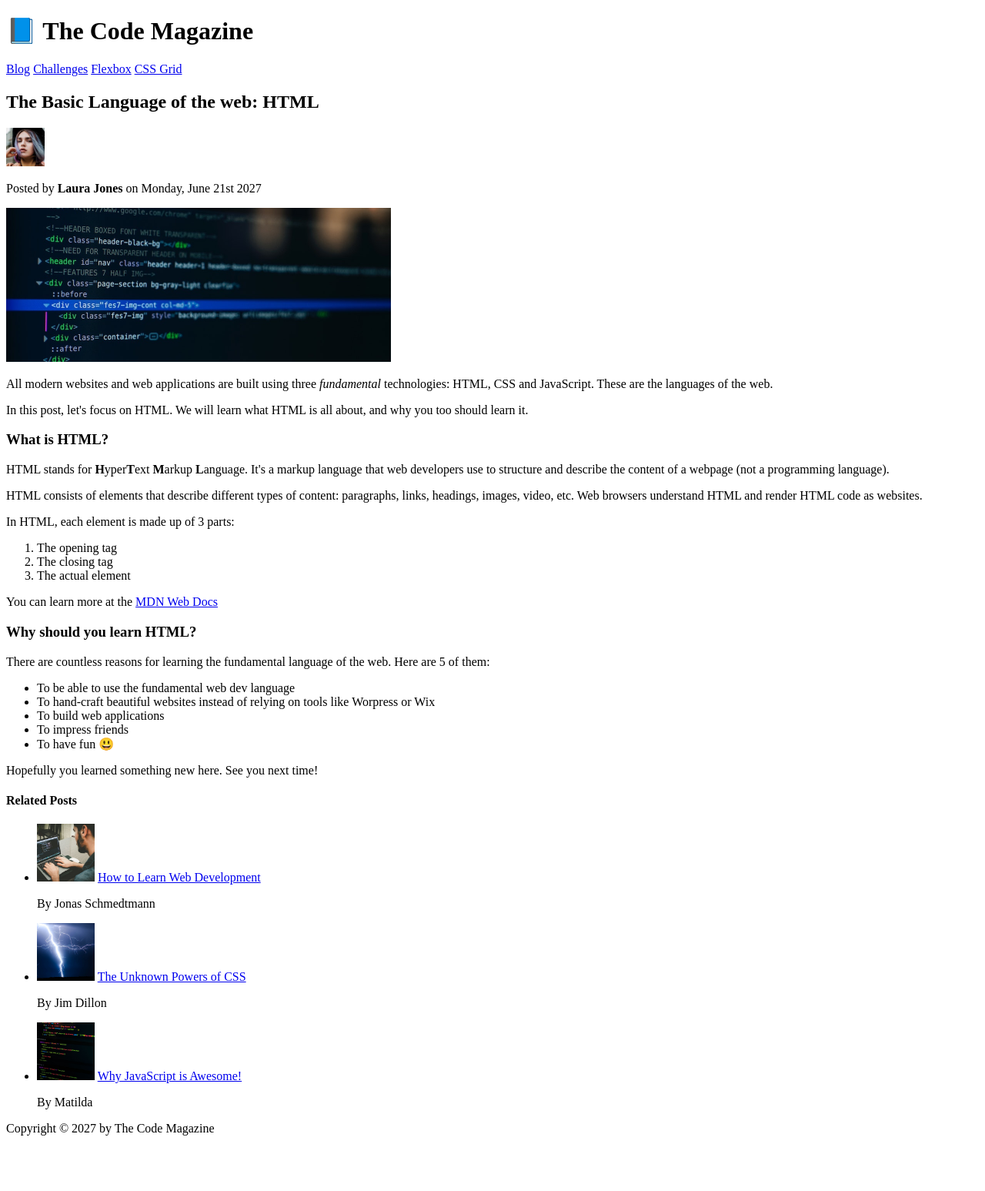
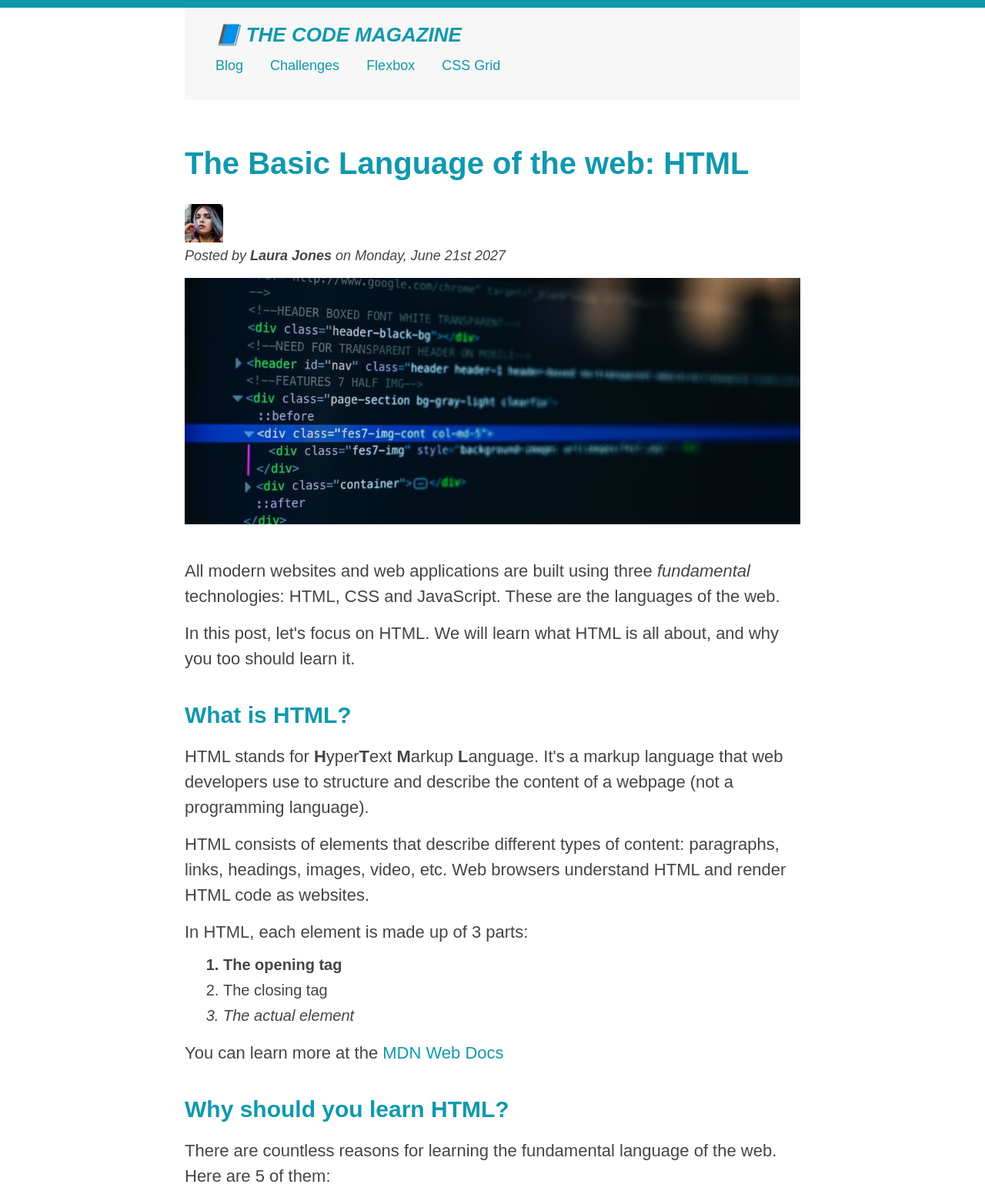
Before and after one commit to Gambit-Rogue83/CSS-Layouts, a plain HTML site: page index.html in a window 1280 px wide. Shown: the top 1547 px of the page at 77% size. Before the commit the page ends 1483 px from the top, so only its background shows below. Drawn offline with Linux system fonts and the light colour scheme.

Commit message:
CSS fundamentals

```diff
--- a/index.html
+++ b/index.html
@@ -3,10 +3,13 @@
 <head>
     <meta charset="UTF-8">
     <meta name="viewport" content="width=device-width, initial-scale=1.0">
+    <link rel="stylesheet" href="/style.css">
     <title>The Basic Language of the web: HTML</title>
 </head>
 <body>
-    <header>
+
+    <div class="container">
+    <header class="main-header">
     <h1>📘 The Code Magazine</h1>
     <nav>
         <a href="/blog.html">Blog</a>
@@ -17,13 +20,13 @@
     </header>
 
     <article>
-        <header>
+        <header class="post-header">
         <h2>The Basic Language of the web: HTML</h2>
 
             <img src="img/laura-jones.jpg" alt="author's profile picture" width="50" height="50">
-            <p>Posted by <strong>Laura Jones</strong> on Monday, June 21st 2027</p>
+            <p id="author">Posted by <strong>Laura Jones</strong> on Monday, June 21st 2027</p>
 
-            <img src="img/post-img.jpg" alt="HTML code on a screen" width="500" height="200">
+            <img src="img/post-img.jpg" alt="HTML code on a screen" width="500" height="200" class="post-image">
         </header>
 
         <p>All modern websites and web applications are built using three <em>fundamental</em> technologies: HTML, CSS and JavaScript. These are the languages of the web.
@@ -63,29 +66,32 @@
 
     <aside>
         <h4><strong>Related Posts</strong></h4>
-    <ul>
+        <ul class="related-lists">
         <li>
             <img src="img/related-1.jpg" alt="Learn Web Development Yourself" width="75" height="75">
             <a href="#"> How to Learn Web Development</a>
         </li>
-            <p>By Jonas Schmedtmann</p>
+            <p class="related-author">By Jonas Schmedtmann</p>
         <li>
             <img src="img/related-2.jpg" alt="Unleash the potential of CSS" width="75" height="75">
             <a href="#"> The Unknown Powers of CSS</a>
         </li>
-            <p>By Jim Dillon</p>
+            <p class="related-author">By Jim Dillon</p>
         <li>
             <img src="img/related-3.jpg" alt="Learn why Javascript is stellar" width="75" height="75">
             <a href="#"> Why JavaScript is Awesome!</a>
         </li>
-            <p>By Matilda</p>
+            <p class="related-author">By Matilda</p>
 
         </ul>
     </aside>
 
 
     <footer>
+        <p id="copyright" class="copyright text">
             Copyright &copy; 2027 by The Code Magazine
+        </p>
     </footer>
+    </div>
 </body>
 </html>
--- /dev/null
+++ b/style.css
@@ -0,0 +1,180 @@
+* {
+    margin: 0;
+    padding: 0;
+}
+
+/* SECTIONS */
+body {
+    font-family: sans-serif;
+    color: #444;
+    border-top: 10px solid #1098ad;
+}
+
+.container {
+    width: 800px;
+    margin: 0 auto;
+}
+
+.main-header {
+    background-color: #f7f7f7;
+    padding: 20px 40px;
+    margin-bottom: 60px;
+    height: 80px;
+}
+
+nav {
+    font-size: 18px;
+    margin-top: 4px;
+}
+
+article {
+    margin-bottom: 60px;
+}
+.post-header {
+    margin-bottom: 40px;
+}
+
+aside {
+    background-color: #f7f7f7;
+    border-top: 5px solid #1098ad;
+    border-bottom: 5px solid #1098ad;
+    padding: 50px 0;
+    width: 500px;
+}
+
+/* SMALLER ELEMENTS */
+
+h1, h2, h3 {
+    color: #1098ad;
+}
+
+h1 {
+    font-size: 26px;
+    text-transform: uppercase;
+    font-style: italic;
+}
+
+h2 {
+    font-size: 40px;
+    margin-bottom: 30px;
+}
+
+h3 {
+    font-size: 30px;
+    margin-bottom: 20px;
+    margin-top: 40px;
+}
+
+h4 {
+    font-size: 20px;
+    text-transform: uppercase;
+    text-align: center;
+}
+
+p {
+    font-size: 22px;
+    line-height: 1.5;
+    margin-bottom: 15px;
+}
+
+ul, ol {
+    margin-left: 50px;
+    margin-bottom: 20px;
+}
+
+li {
+    font-size: 20px;
+    margin-bottom: 10px;
+}
+
+li:first-child {
+    font-weight: bold;
+}
+
+li:last-child {
+    font-style: italic;
+    margin: 0;
+}
+
+/* li:nth-child(even) {
+    /* color: red; */
+
+
+/* This won't work! */
+/* article p:first-child {
+    color: red;
+} */
+
+/* footer p {
+    font-size: 16px;
+} */
+
+.related-author {
+    font-size: 18px;
+    font-weight: bold;
+}
+
+.related-lists {
+    list-style: none;
+}
+
+#author {
+    font-style: italic;
+    font-size: 18px;
+}
+
+a:link {
+    color:#1098ad;
+    text-decoration: none;
+}
+
+a:visited {
+    color: #1098ad;
+}
+
+a:hover {
+    color: orangered;
+    font-weight: bold;
+    text-decoration: underline orangered;
+}
+
+a:active {
+    background-color: black;
+    font-style: italic;
+}
+
+#copyright {
+    font-size: 16px;
+}
+
+.post-image {
+    width: 100%;
+    height: auto;
+}
+
+nav a:link {
+    margin-right: 30px;
+    margin-top: 10px;
+    display: inline-block;
+}
+
+nav a:link:last-child {
+    margin-right: 0;
+}
+
+/* Conflict examples */
+/* #copyright {
+    color: red;
+}
+
+footer p {
+    color: green;
+}
+
+.copyright {
+    color: blue;
+}
+
+.text {
+    color: yellow;
+} */
```
Lines whose indentation alone changed are shown as unchanged.
